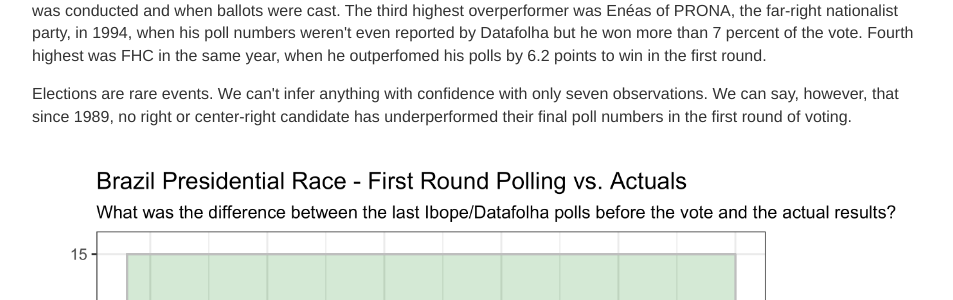
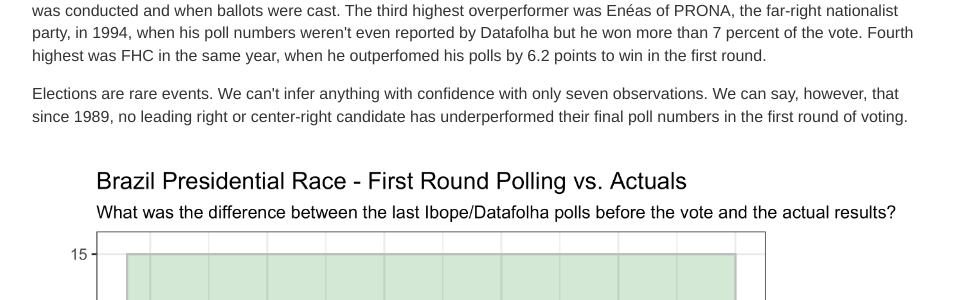
Before and after one commit to lizmckenna/elizabethmckenna.org, a Jekyll site: the page built from _posts/2018-10-05-polls-vs-actuals.md, in a window 1280 px wide. Shown: the part 627-927 px from the top of the page, without its empty margins (160-1113 px from the left). Built offline with Jekyll 4.4.1, drawn with Linux system fonts in a browser that asks for light colours.

Commit message:
Update 2018-10-05-polls-vs-actuals.md

```diff
--- a/_posts/2018-10-05-polls-vs-actuals.md
+++ b/_posts/2018-10-05-polls-vs-actuals.md
@@ -9,7 +9,7 @@
 <p> The stakes couldn't be higher. 147 million voters go to the polls this Sunday, Oct. 7, to elect their next president and vice president, as well as governors of all 27 states, two-thirds of the senate, all 513 members of congress, and 1,059 state deputies. (As an aside, Brazil has 10 million more voters in its 2018 electorate than turned out in the U.S.' 2016 general election.) The punditry is divided. Bolsonaro's upward trend in the past week has his supporters convinced that he will win the necessary 50 percent (plus one) to avoid the runoff scheduled for Oct. 28, whereas loyal <i>petistas</i> say that it's a political and statistical impossibility. </p>
 <p> I looked at the polling trends since democratization and compared them with the final vote tally. Since Datafolha and Ibope are the most reputable institutions (and since they are the only ones to have a long enough track record), I averaged the two to estimate the final, best guess of the pollsters immediately before Brazilians went to the polls. The results are below.</p>
 <p> The graph indicates overperformance of the polls shaded in green and underperformance in red. The highest variance was in the last election, 2014, when Aécio overperformed the poll that was released the day before election by nearly 10 points (9.6pp). The second highest was also PSDB, in 2006, when Alckmin seemingly jumped 8 points between the time the last poll was conducted and when ballots were cast. The third highest overperformer was Enéas of PRONA, the far-right nationalist party, in 1994, when his poll numbers weren't even reported by Datafolha but he won more than 7 percent of the vote. Fourth highest was FHC in the same year, when he outperfomed his polls by 6.2 points to win in the first round.
-<p> Elections are rare events. We can't infer anything with confidence with only seven observations. We can say, however, that since 1989, no right or center-right candidate has underperformed their final poll numbers in the first round of voting.
+<p> Elections are rare events. We can't infer anything with confidence with only seven observations. We can say, however, that since 1989, no leading right or center-right candidate has underperformed their final poll numbers in the first round of voting.
 </p>
 <br>
  <center>
```
